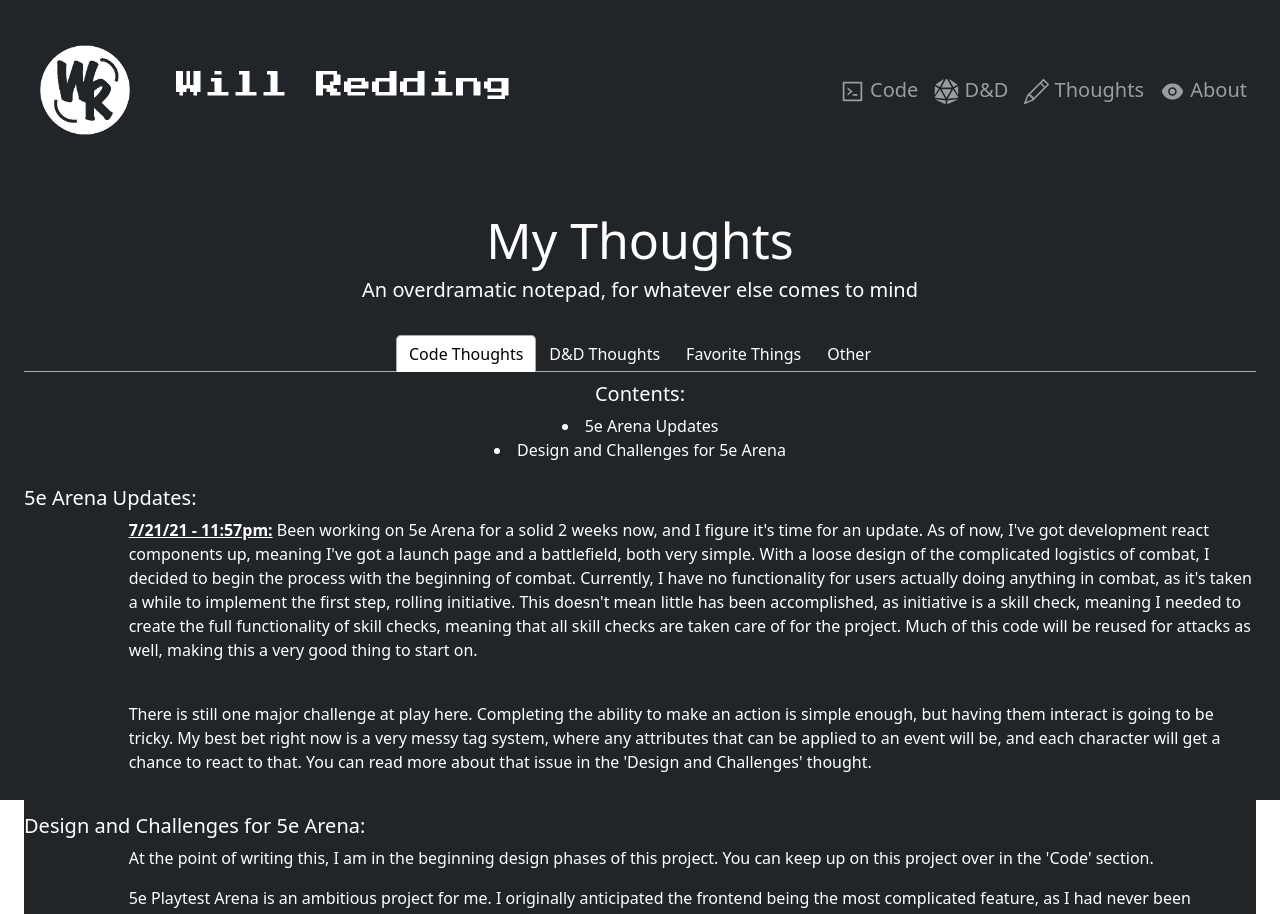
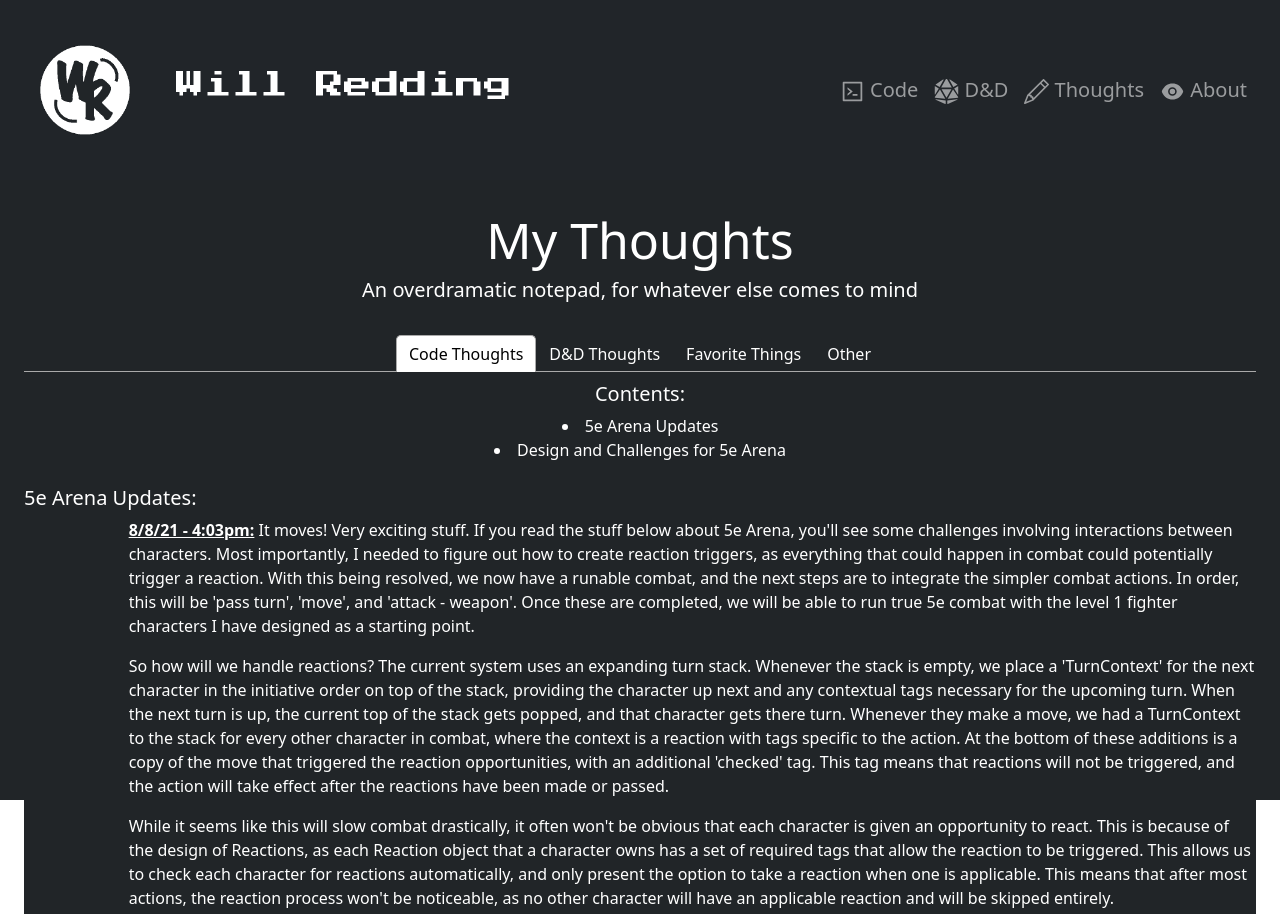
Before and after one commit to willredding314/portfolio, a React (Create React App) app: page /thoughts in a window 1280 px wide. Shown: the top 914 px of the page. Built offline with nearby package versions, Linux system fonts and the light colour scheme.

Commit message:
Update for 5e arena 8/8/22

```diff
--- a/src/components/thoughts.tsx
+++ b/src/components/thoughts.tsx
@@ -116,6 +116,41 @@ const Thoughts = () => {
                             <Row>
                                 <Col md="1"></Col>
                                 <Col md="11">
+                                    <p className="white lefty"><strong><u>8/8/21 - 4:03pm:</u></strong> It moves!
+                                        Very exciting stuff. If you read the stuff below about 5e Arena, you'll see
+                                        some challenges involving interactions between characters. Most importantly,
+                                        I needed to figure out how to create reaction triggers, as everything that
+                                        could happen in combat could potentially trigger a reaction. With this being
+                                        resolved, we now have a runable combat, and the next steps are to integrate
+                                        the simpler combat actions. In order, this will be 'pass turn', 'move', and
+                                        'attack - weapon'. Once these are completed, we will be able to run true 5e combat
+                                        with the level 1 fighter characters I have designed as a starting point.
+                                    </p>
+                                    <p className="white lefty">
+                                        So how will we handle reactions? The current system uses an expanding turn stack.
+                                        Whenever the stack is empty, we place a 'TurnContext' for the next character in the
+                                        initiative order on top of the stack, providing the character up next and any
+                                        contextual tags necessary for the upcoming turn. When the next turn is up, the current
+                                        top of the stack gets popped, and that character gets there turn. Whenever they make a move,
+                                        we had a TurnContext to the stack for every other character in combat, where the context is
+                                        a reaction with tags specific to the action. At the bottom of these additions is a copy of the
+                                        move that triggered the reaction opportunities, with an additional 'checked' tag. This tag
+                                        means that reactions will not be triggered, and the action will take effect after the reactions
+                                        have been made or passed.
+                                    </p>
+                                    <p className="white lefty">
+                                        While it seems like this will slow combat drastically, it often won't be obvious that
+                                        each character is given an opportunity to react. This is because of the design of Reactions,
+                                        as each Reaction object that a character owns has a set of required tags that allow the reaction
+                                        to be triggered. This allows us to check each character for reactions automatically, and only
+                                        present the option to take a reaction when one is applicable. This means that after most actions,
+                                        the reaction process won't be noticeable, as no other character will have an applicable reaction and
+                                        will be skipped entirely.
+                                    </p>
+                                    <p className="white lefty">
+                                        A very exciting development! On to building actions!
+                                    </p>
+                                    <br></br>
                                     <p className="white lefty"><strong><u>7/21/21 - 11:57pm:</u></strong> Been working on 5e Arena
                                         for a solid 2 weeks now, and I figure it's time for an update. As of
                                         now, I've got development react components up, meaning I've got a
@@ -129,7 +164,6 @@ const Thoughts = () => {
                                         Much of this code will be reused for attacks as well, making this a very good
                                         thing to start on.
                                     </p>
-                                    <br></br>
                                     <p className="white lefty">
                                         There is still one major challenge at play here. Completing the ability to make an
                                         action is simple enough, but having them interact is going to be tricky. My best
```
